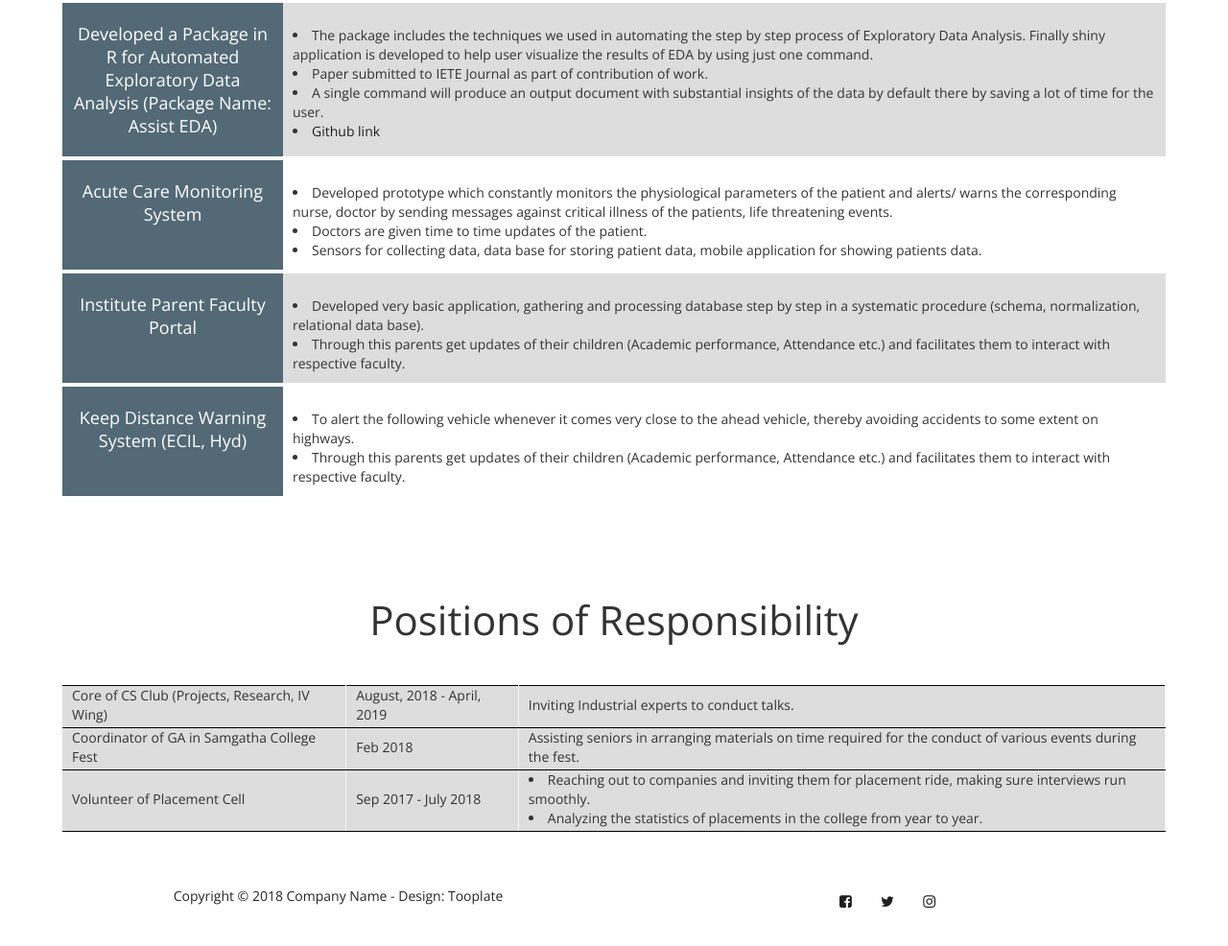
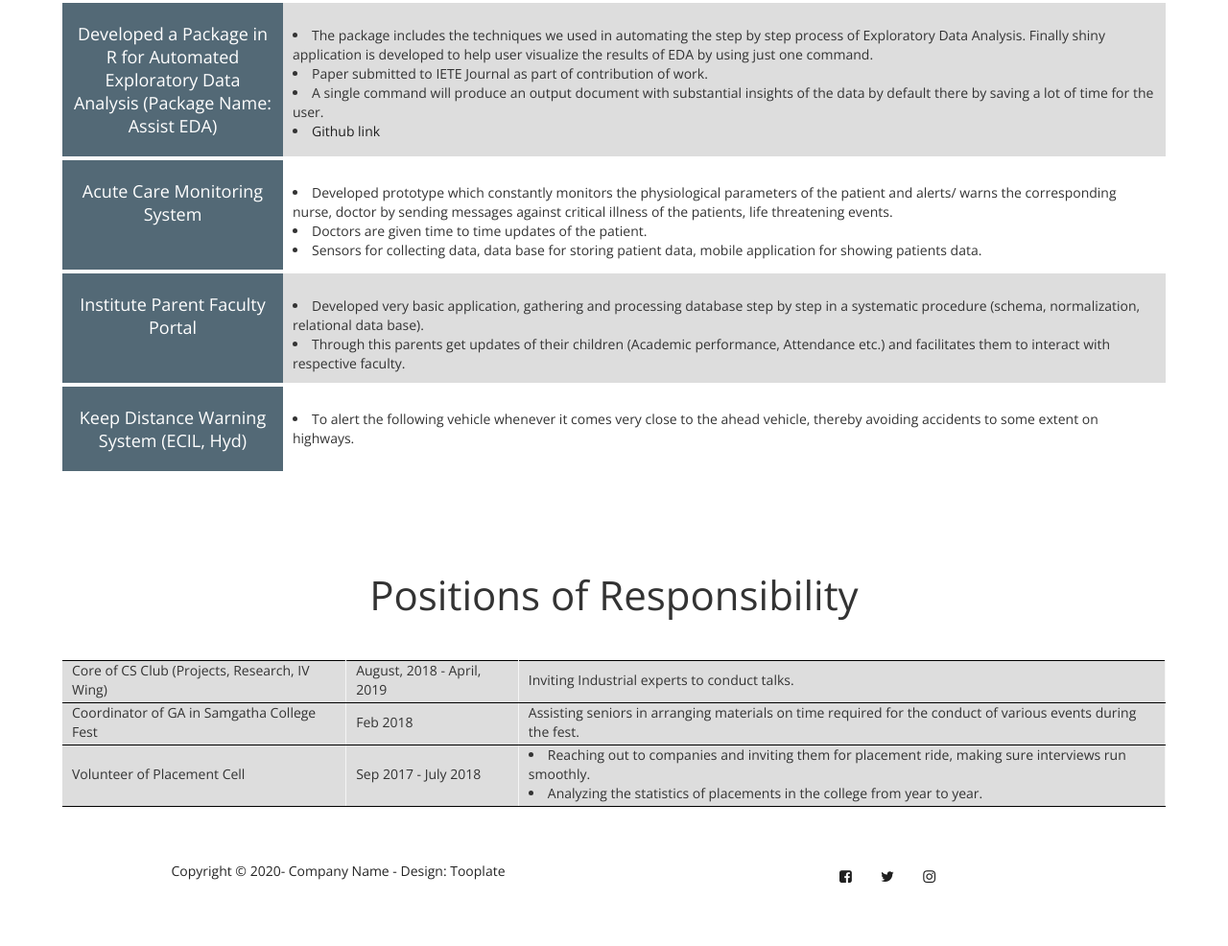
Before and after one commit to tmegh82/meghanatelluri.github.io, a plain HTML site: page index.html in a window 1280 px wide. Shown: the part 2641-3627 px from the top of the page at 96% size. Drawn offline with nearby package versions, Linux system fonts and the light colour scheme.

Commit message:
Add files via upload

```diff
--- a/index.html
+++ b/index.html
@@ -118,6 +118,7 @@
 
 
      <!-- ABOUT -->
+
      <section id="about" data-stellar-background-ratio="0.5">
           <div class="container">
                <div class="row">
@@ -432,7 +433,7 @@
                                         just one command.
                                    <li>Paper submitted to IETE Journal as part of contribution of work.</li>
                                    <li>A single command will produce an output document with substantial insights of the data by default there by saving a lot of time for the user.</li>
-                                   <li><a href:"https://github.com/tmegh82/AssistEDA">Github link</a></li>
+                                   <li><a href="https://github.com/tmegh82/AssistEDA">Github link</a></li>
                               </ul>
                          </div>
                     </div>
@@ -470,7 +471,6 @@
                          <div class="col2" style="border-top: 4px solid white;">
                               <ul">
                                    <li> To alert the following vehicle whenever it comes very close to the ahead vehicle, thereby avoiding accidents to some extent on highways.</li>
-                                   <li>Through this parents get updates of their children (Academic performance, Attendance etc.) and facilitates them to interact with respective faculty.</li>
                               </ul>
                          </div>
                     </div>
@@ -678,7 +678,7 @@
 
                     <div class="copyright-text col-md-12 col-sm-12">
                          <div class="col-md-6 col-sm-6">
-                              <p>Copyright &copy; 2018 Company Name - Design: Tooplate</p>
+                              <p>Copyright &copy; 2020- Company Name - Design: Tooplate</p>
                          </div>
 
                          <div class="col-md-6 col-sm-6">
```
